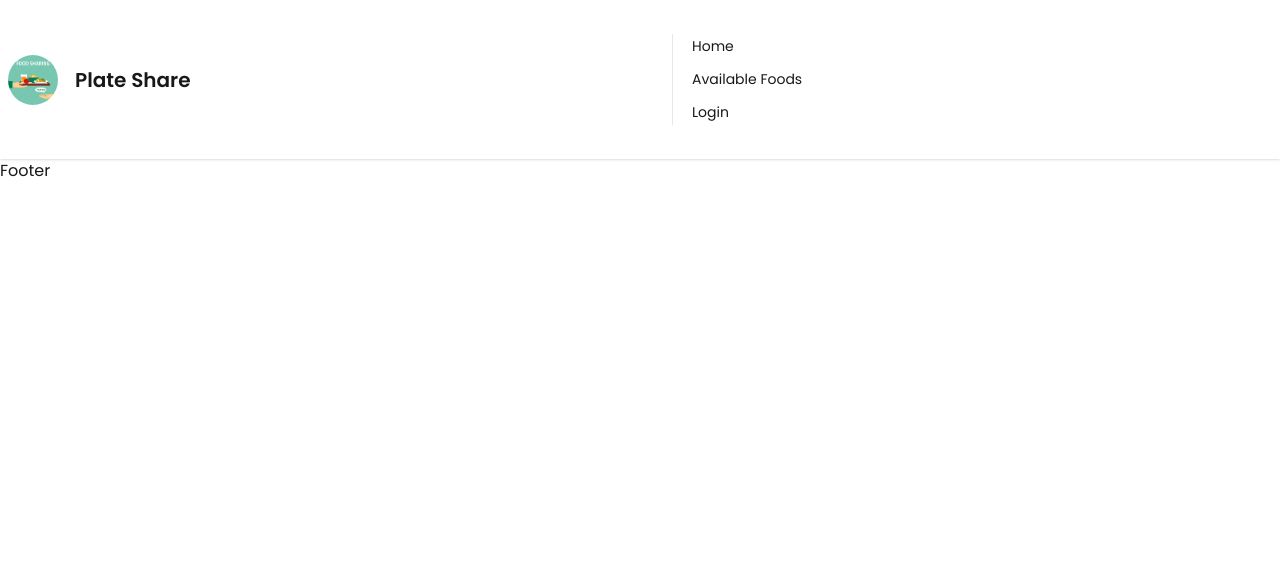
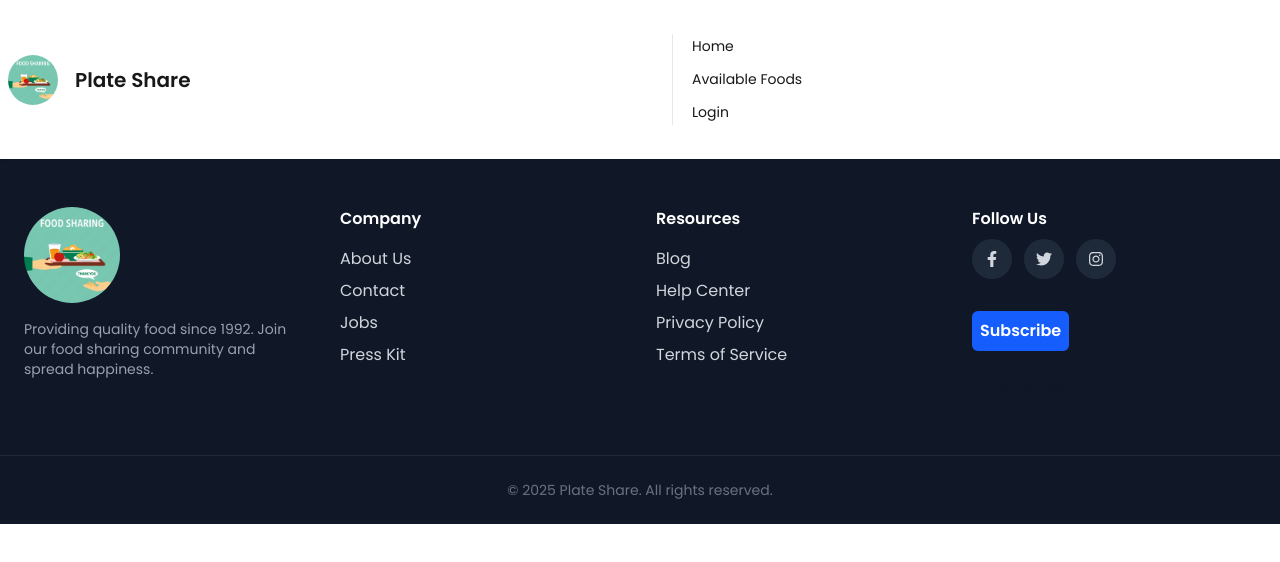
Before and after one commit to Alif-Hossen/plate-share-client, a React (Vite) app: page / in a window 1280 px wide. Shown: the top 562 px of the page. Built offline with nearby package versions, Linux system fonts and the light colour scheme.

Commit message:
Footer Section Design Complete

```diff
--- a/package.json
+++ b/package.json
@@ -17,6 +17,7 @@
     "framer-motion": "^12.23.24",
     "react": "^19.2.0",
     "react-dom": "^19.2.0",
+    "react-icons": "^5.5.0",
     "react-router": "^7.9.5",
     "tailwindcss": "^4.1.17"
   },
--- a/src/Pages/Footer.jsx
+++ b/src/Pages/Footer.jsx
@@ -1,12 +1,79 @@
-// import React, { use } from 'react';
-import { AuthContext } from '../Provider/AuthProvider';
+
+
+
+import React from 'react';
+import { FaFacebookF, FaTwitter, FaInstagram } from 'react-icons/fa';
+import foodImg from '../assets/foodsahre.jpg';
 
 const Footer = () => {
-    // const {user} = use(AuthContext);
     return (
-        <div>
-            <h1>Footer</h1>
-        </div>
+        <footer className="bg-gray-900 text-gray-300 pt-12">
+            <div className="max-w-7xl mx-auto px-6 grid grid-cols-1 md:grid-cols-4 gap-8">
+
+                <div className="flex flex-col items-center md:items-start space-y-4 text-center md:text-left">
+                    <img src={foodImg} alt="Logo" className="w-24 h-24 object-cover rounded-full" />
+                    <p className="text-gray-400 text-sm">
+                        Providing quality food since 1992. Join our food sharing community and spread happiness.
+                    </p>
+                </div>
+
+                <div className="text-center md:text-left">
+                    <h6 className="text-white font-semibold mb-4">Company</h6>
+                    <ul className="space-y-2">
+                        <li><a href="#" className="hover:text-blue-500 transition-colors">About Us</a></li>
+                        <li><a href="#" className="hover:text-blue-500 transition-colors">Contact</a></li>
+                        <li><a href="#" className="hover:text-blue-500 transition-colors">Jobs</a></li>
+                        <li><a href="#" className="hover:text-blue-500 transition-colors">Press Kit</a></li>
+                    </ul>
+                </div>
+
+                <div className="text-center md:text-left">
+                    <h6 className="text-white font-semibold mb-4">Resources</h6>
+                    <ul className="space-y-2">
+                        <li><a href="#" className="hover:text-blue-500 transition-colors">Blog</a></li>
+                        <li><a href="#" className="hover:text-blue-500 transition-colors">Help Center</a></li>
+                        <li><a href="#" className="hover:text-blue-500 transition-colors">Privacy Policy</a></li>
+                        <li><a href="#" className="hover:text-blue-500 transition-colors">Terms of Service</a></li>
+                    </ul>
+                </div>
+
+                <div className="flex flex-col items-center md:items-start space-y-4">
+
+                    <div className="w-full text-center md:text-left">
+                        <h6 className="text-white font-semibold mb-2">Follow Us</h6>
+                        <div className="flex justify-center md:justify-start space-x-3">
+                            <a href="#" className="p-3 bg-gray-800 rounded-full hover:bg-blue-600 transition-colors"><FaFacebookF /></a>
+                            <a href="#" className="p-3 bg-gray-800 rounded-full hover:bg-blue-400 transition-colors"><FaTwitter /></a>
+                            <a href="#" className="p-3 bg-gray-800 rounded-full hover:bg-pink-500 transition-colors"><FaInstagram /></a>
+                        </div>
+                    </div>
+
+
+                    <div className="w-full mt-4 text-center md:text-left">
+                        <div className="flex items-center justify-center md:justify-start space-x-4 mb-4">
+                            <button className="bg-blue-600 p-2 rounded-md hover:bg-blue-500 transition-colors text-white font-semibold w-auto">
+                                Subscribe
+                            </button>
+                        </div>
+
+                        <div className="flex flex-col items-center md:items-start">
+                            <input
+                                type="email"
+                                placeholder="Your email"
+                                className="w-full p-2 rounded-md border-none focus:outline-none text-gray-900"
+                                style={{ maxWidth: '300px' }}
+                            />
+                        </div>
+                    </div>
+                </div>
+            </div>
+
+            <div className="border-t border-gray-800 mt-12"></div>
+
+            <div className="max-w-7xl mx-auto px-6 py-6 text-center text-gray-500 text-sm">
+                &copy; 2025 Plate Share. All rights reserved.
+            </div>
+        </footer>
     );
 };
 
```
Also changed, not shown: 1 other file (tests, documents, lock files or other folders).
